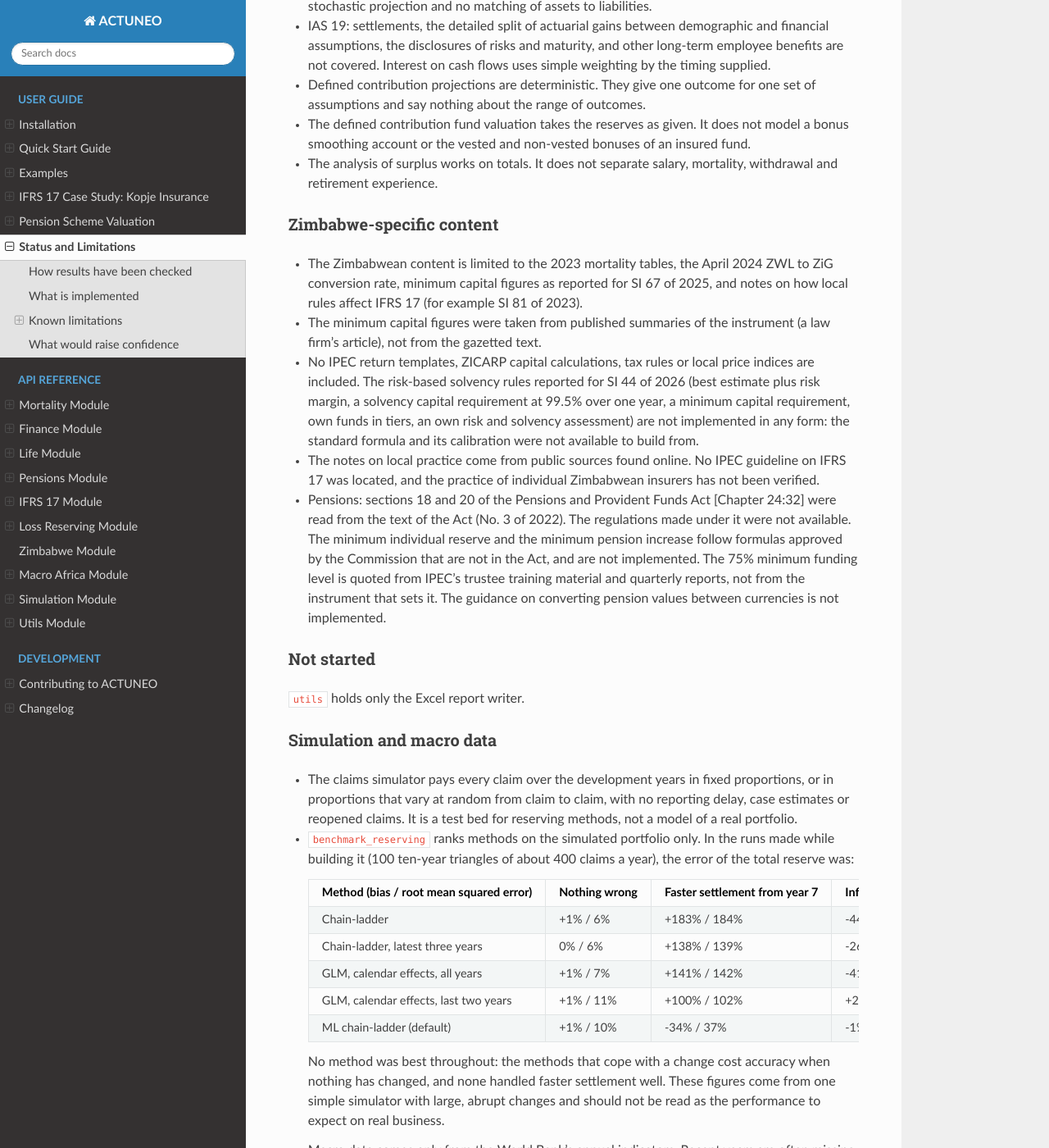
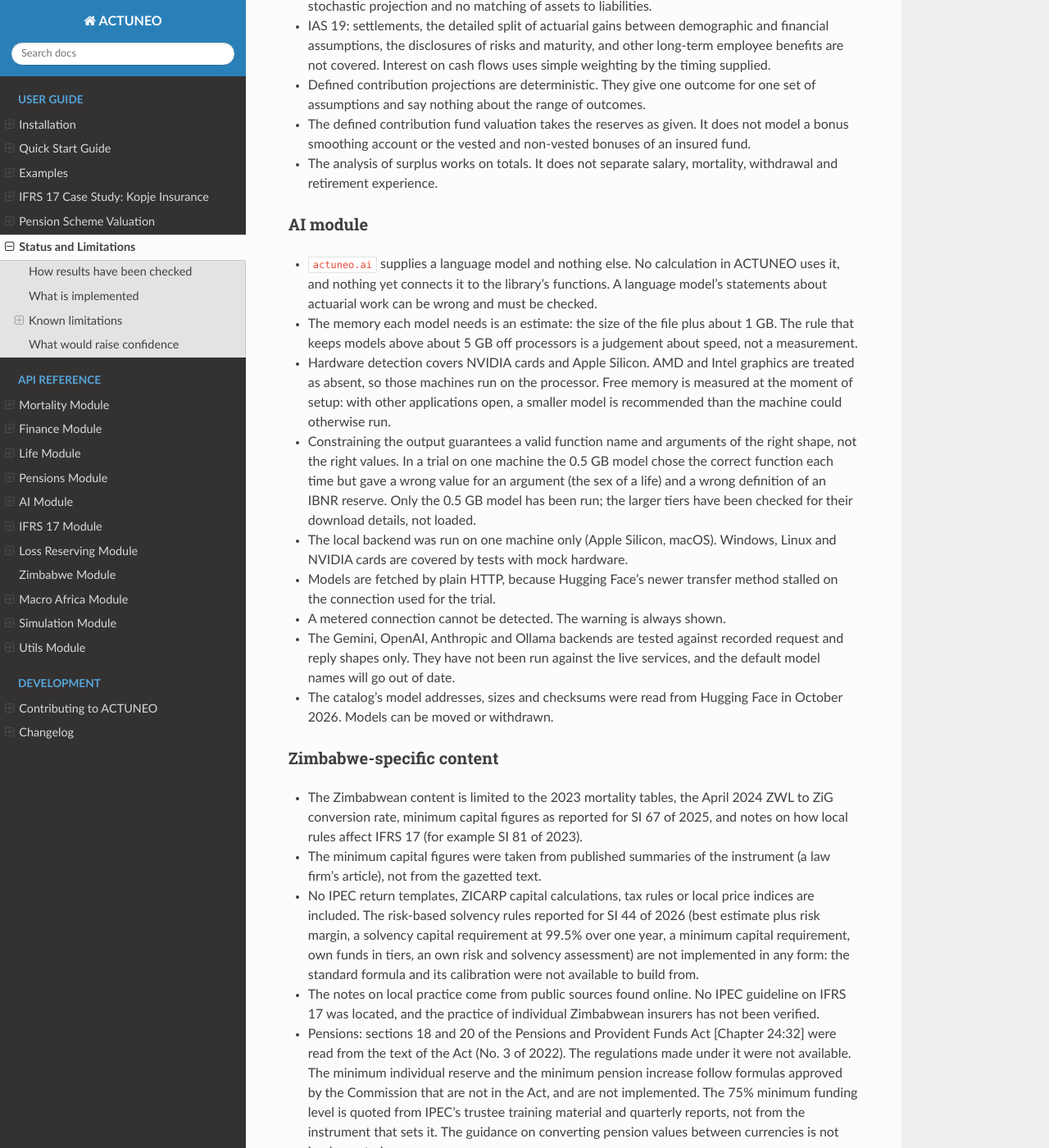
Before and after one commit to ShannonT20/ACTUNEO, a Sphinx documentation site: the page built from docs/status.rst, in a window 1280 px wide and 1400 px high, scrolled down 5813 px. Shown: the whole window at 82% size. Built offline with Sphinx 7.4.7 and the Read the Docs theme 3.1.0, drawn with Linux system fonts in a browser that asks for light colours.

Commit message:
Docs: AI module usage, API reference and limits
README section with setup, status, removal, generate, tool calls and
using your own key. API reference page. Changelog entry under
Unreleased. Status and Limitations: the module supplies a model only,
memory needs are estimates, only the smallest model has been run, the
provider backends are untested against live services, and constrained
output guarantees the shape of a tool call, not its correctness.

```diff
--- a/docs/index.rst
+++ b/docs/index.rst
@@ -149,6 +149,7 @@ Contents
    api/finance
    api/life
    api/pensions
+   api/ai
    api/ifrs17
    api/loss_reserving
    api/zimbabwe
--- a/docs/status.rst
+++ b/docs/status.rst
@@ -398,6 +398,37 @@ Pensions
 * The analysis of surplus works on totals. It does not separate salary,
   mortality, withdrawal and retirement experience.
 
+AI module
+~~~~~~~~~
+
+* ``actuneo.ai`` supplies a language model and nothing else. No calculation
+  in ACTUNEO uses it, and nothing yet connects it to the library's
+  functions. A language model's statements about actuarial work can be
+  wrong and must be checked.
+* The memory each model needs is an estimate: the size of the file plus
+  about 1 GB. The rule that keeps models above about 5 GB off processors is
+  a judgement about speed, not a measurement.
+* Hardware detection covers NVIDIA cards and Apple Silicon. AMD and Intel
+  graphics are treated as absent, so those machines run on the processor.
+  Free memory is measured at the moment of setup: with other applications
+  open, a smaller model is recommended than the machine could otherwise run.
+* Constraining the output guarantees a valid function name and arguments
+  of the right shape, not the right values. In a trial on one machine the
+  0.5 GB model chose the correct function each time but gave a wrong value
+  for an argument (the sex of a life) and a wrong definition of an IBNR
+  reserve. Only the 0.5 GB model has been run; the larger tiers have been
+  checked for their download details, not loaded.
+* The local backend was run on one machine only (Apple Silicon, macOS).
+  Windows, Linux and NVIDIA cards are covered by tests with mock hardware.
+* Models are fetched by plain HTTP, because Hugging Face's newer transfer
+  method stalled on the connection used for the trial.
+* A metered connection cannot be detected. The warning is always shown.
+* The Gemini, OpenAI, Anthropic and Ollama backends are tested against
+  recorded request and reply shapes only. They have not been run against
+  the live services, and the default model names will go out of date.
+* The catalog's model addresses, sizes and checksums were read from Hugging
+  Face in October 2026. Models can be moved or withdrawn.
+
 Zimbabwe-specific content
 ~~~~~~~~~~~~~~~~~~~~~~~~~
 
```
Also changed, not shown: README.md (+49 -0 lines), docs/api/ai.rst (added, +93 -0 lines), docs/changelog.rst (+12 -0 lines).
